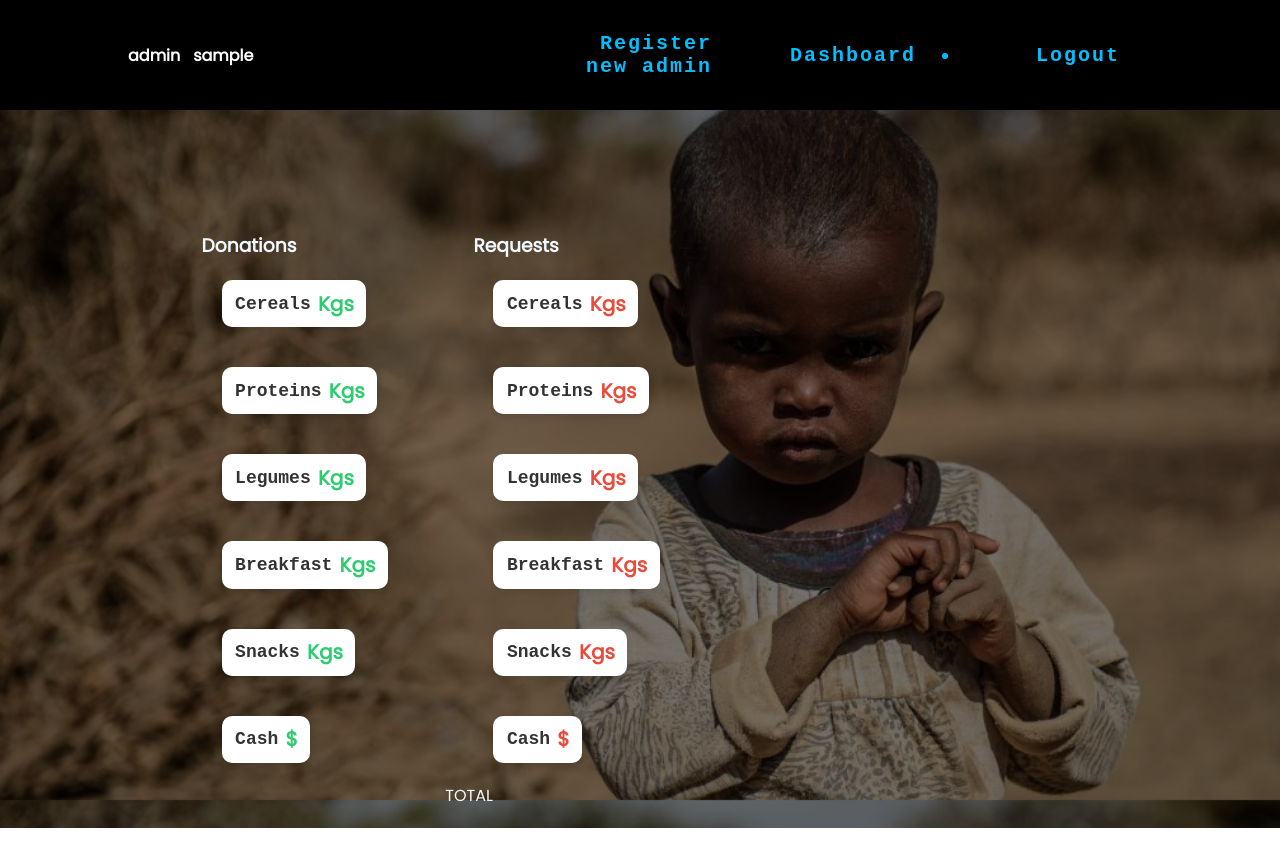
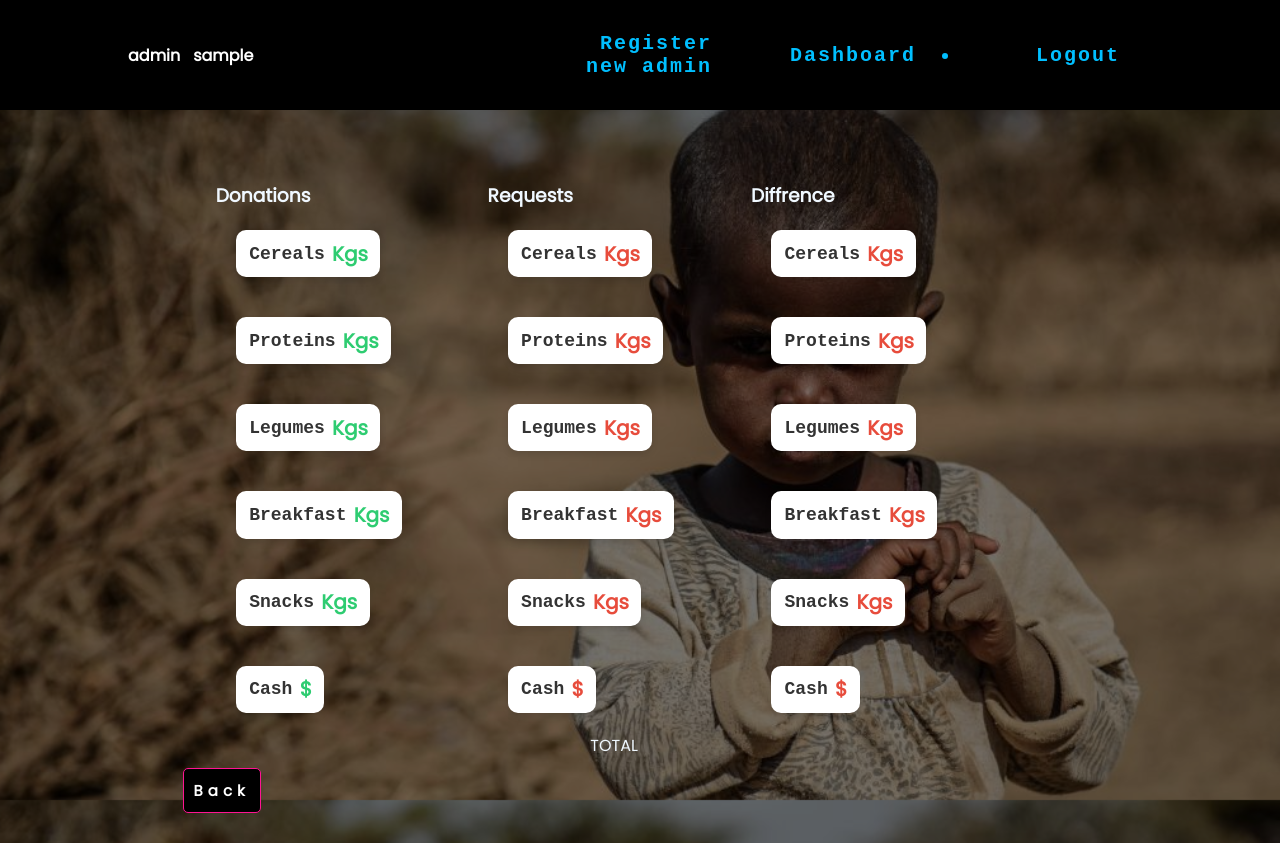
Before and after one commit to KambonoJeff/REACT-FRONT_DONATION_API, a React (Create React App) app: page /request/compare in a window 1280 px wide. Built offline with nearby package versions, Linux system fonts and the light colour scheme; no server answers; sample sign-in values are in the browser's storage.

Commit message:
modified the system

```diff
--- a/src/components/cards/CompareCards.jsx
+++ b/src/components/cards/CompareCards.jsx
@@ -11,9 +11,7 @@ const CompareCards = () => {
     const food_ =()=>{
       axiosClient.get('/food').then((res)=>{
         setLoad(false)
-        console.log(res.data);
         setSum(res.data)
-        console.log('This the sum',sum[0])
 
       })
         .catch(err =>{ setLoad(false); console.error(err)});
@@ -27,18 +25,28 @@ const CompareCards = () => {
       setLoad(true)
       axiosClient.get('/sumfood').then((res)=>{
         setLoad(false)
-        console.log('this the return data',res)
         setfood(res.data[0]);
         setcash(res.data[1]);
       })
         .catch(err =>{ setLoad(false); console.error(err)});
 
      },[])
+     useEffect(()=>{
+        setLoad(false)
+        axiosClient.get('/requests/compare')
+        .then(({data})=>{
+            setLoad(false)
+            console.log(data)
+        })
+        .catch((err)=>{
+            setLoad(false)
+            console.log('error occured when making the request', err)
+        })
+
+     },[])
 
   return (
     <>
-    <br />
-    <br />
     <br />
     <br />
       <div align='center' className="grid box">
@@ -105,9 +113,40 @@ const CompareCards = () => {
                 </div>
                         </div>
                 </div>
+                <div className="card-container">
+                    <h3>Diffrence</h3>
+                    <div className="grid">
+                        <div class="card3 ">
+                    <div class="amount negative">Kgs {sum[0]}</div>
+                    <div class="title"> Cereals </div>
+                </div>
+
+                <div class="card3 ">
+                    <div class="amount negative">Kgs {sum[1]}</div>
+                    <div class="title"> Proteins </div>
+                </div>
+                <div class="card3 ">
+                    <div class="amount negative">Kgs {sum[2]}</div>
+                    <div class="title"> Legumes </div>
+                </div>
+                <div class="card3 ">
+                    <div class="amount negative">Kgs {sum[3]}</div>
+                    <div class="title"> Breakfast </div>
+                </div>
+                <div class="card3 ">
+                    <div class="amount negative">Kgs {sum[4]}</div>
+                    <div class="title"> Snacks </div>
+                </div>
+                <div class="card3 ">
+                    <div class="amount negative">${sum[5]}</div>
+                    <div class="title"> Cash </div>
+                </div>
+                        </div>
+                </div>
             </div>
         </div>
         <div className="flex box">TOTAL</div>
+        <button className='btn' onClick={()=>navigate(-1)}> Back </button>
       </div>
     </>
   )
--- a/src/components/cards/FoodCard.jsx
+++ b/src/components/cards/FoodCard.jsx
@@ -11,7 +11,6 @@ const FoodCard = () => {
       setLoad(true)
       axiosClient.get('/sumfood').then((res)=>{
         setLoad(false)
-        console.log('this the return data',res)
         setfood(res.data[0]);
         setcash(res.data[1])
       })
--- a/src/components/tables/Food.jsx
+++ b/src/components/tables/Food.jsx
@@ -13,10 +13,8 @@ const Food = () => {
   const food =()=>{
     axiosClient.get('/food').then((res)=>{
       setLoad(false)
-      console.log(res.data);
       setFood(res.data[6].data)
       setSum(res.data)
-      console.log('This the sum',sum[0])
 
     })
       .catch(err =>{ setLoad(false); console.error(err)});
```
Lines whose indentation alone changed are shown as unchanged.
